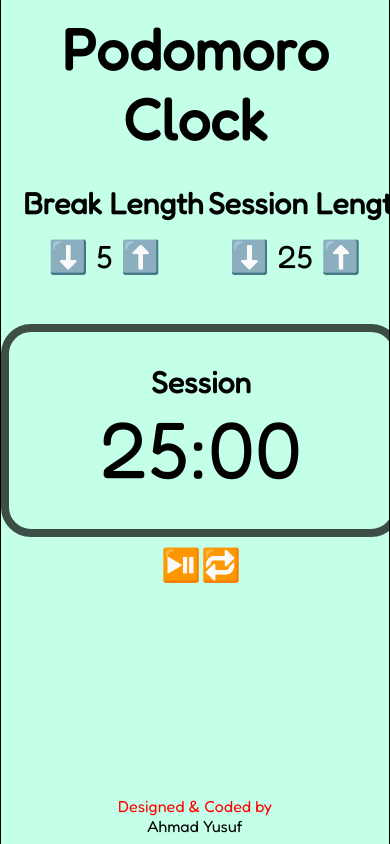
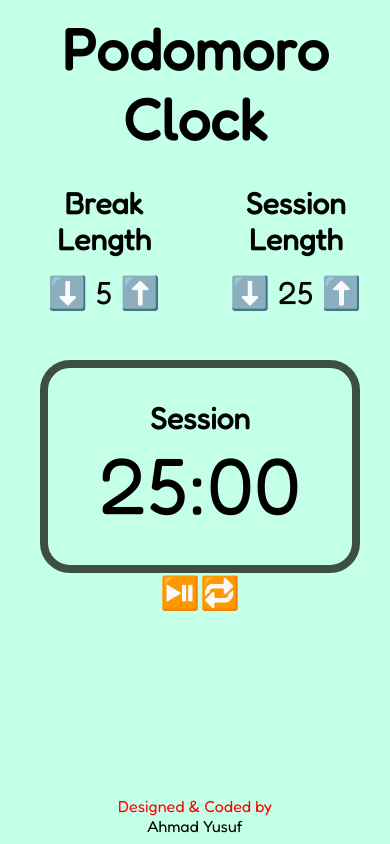
Before and after one commit to dejisamaaa/react_pomodoro_deploy, a React (Create React App) app: page / in a window 390 px wide. Built offline with nearby package versions, Linux system fonts and the light colour scheme.

Commit message:
Refactor CSS for improved responsiveness
Remove minimum height and add media queries for responsiveness.

```diff
--- a/src/index.css
+++ b/src/index.css
@@ -11,7 +11,6 @@ body {
   background-image: linear-gradient(45deg, rgba(196, 255, 231, 0), rgba(196, 255, 231));
   margin: 0 auto;
   max-width: 800px;
-  min-height: 100vh;
   border-left: 0.01px solid #000;
   border-right: 0.01px solid #000;
 }
@@ -106,3 +105,35 @@ body {
   color: red;
   display: block;
 }
+
+@media screen and (orientation: portrait) {
+  body {
+    background-image: none;
+    background-color: rgb(196, 255, 231);
+    border: none;
+    max-width: 100%;
+  }
+
+  .break_title, .session_InfoSec_Title {
+    white-space: wrap;
+  }
+
+  .session_sec_timer {
+    width: 80%;
+    margin: 0 auto;
+  }
+}
+
+@media screen and (max-height: 425px) and (min-aspect-ratio: 7/4) {
+  body {
+    background-image: none;
+    background-color: rgb(196, 255, 231);
+    border: none;
+    max-width: 100%;
+  }
+
+  .footer {
+    position: relative;
+    margin-top: 5rem;
+  }
+}
```
